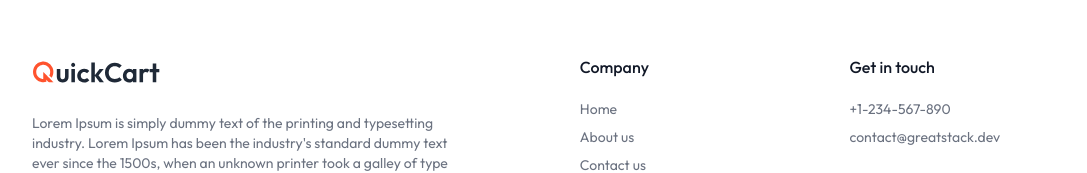
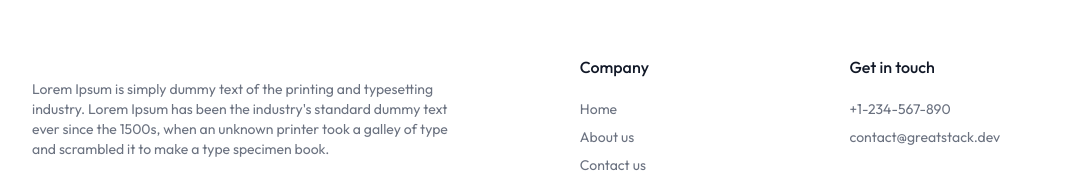
Before and after one commit to DJVelz/Nerdvana, a Next.js app: page / in a window 1280 px wide. Shown: the part 922-1095 px from the top of the page, without its empty margins (96-1183 px from the left). Built offline with nearby package versions, Linux system fonts and the light colour scheme.

Commit message:
Erased old logo

```diff
--- a/components/Footer.jsx
+++ b/components/Footer.jsx
@@ -7,7 +7,6 @@ const Footer = () => {
     <footer>
       <div className="flex flex-col md:flex-row items-start justify-center px-6 md:px-16 lg:px-32 gap-10 py-14 border-b border-gray-500/30 text-gray-500">
         <div className="w-4/5">
-          <Image className="w-28 md:w-32" src={assets.logo} alt="logo" />
           <p className="mt-6 text-sm">
             Lorem Ipsum is simply dummy text of the printing and typesetting
             industry. Lorem Ipsum has been the industry's standard dummy text
```
